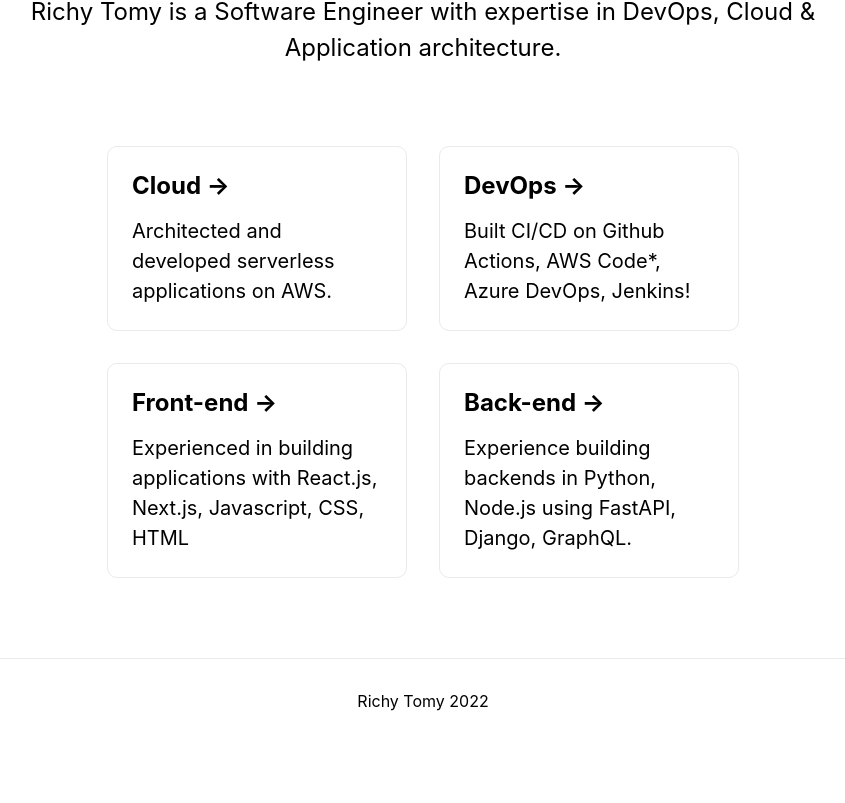
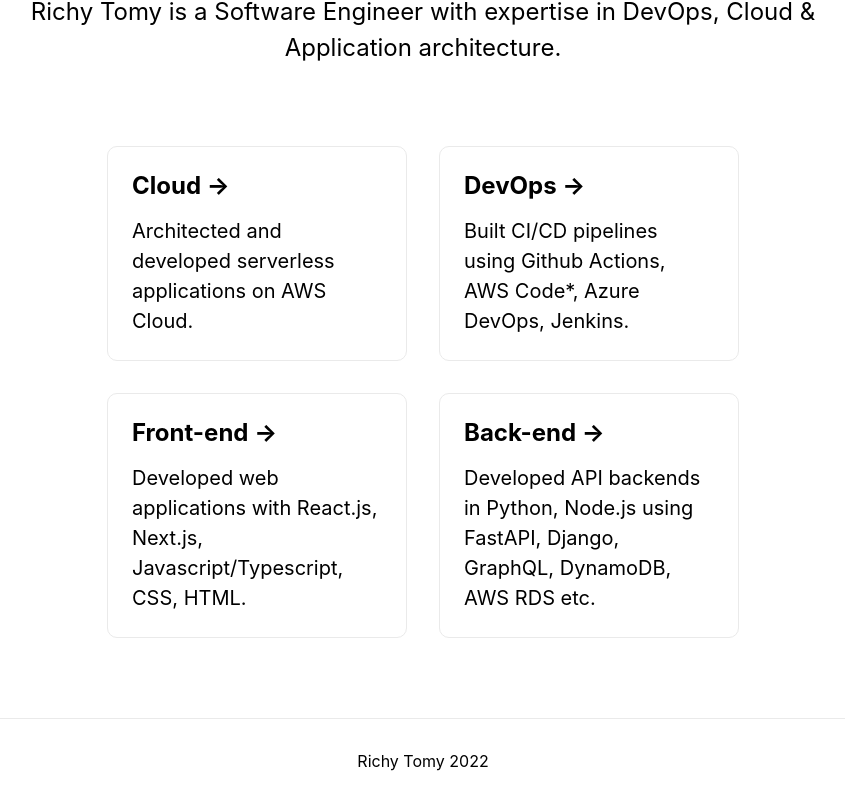
Before and after one commit to richy-tomy-mck/richytomy.com, a Next.js app: page / in a window 1280 px wide. Shown: the part 408-1211 px from the top of the page, without its empty margins (217-1062 px from the left). Before the commit the page ends 1151 px from the top, so only its background shows below. Built offline with nearby package versions, Linux system fonts and the light colour scheme.

Commit message:
formatting

```diff
--- a/pages/index.tsx
+++ b/pages/index.tsx
@@ -34,19 +34,19 @@ export default function Home():any {
         <div className={styles.grid}>
           <a className={styles.card}>
             <h2>Cloud &rarr;</h2>
-            <p>Architected and developed serverless applications on AWS.</p>
+            <p>Architected and developed serverless applications on AWS Cloud.</p>
           </a>
 
           <a className={styles.card}>
             <h2>DevOps &rarr;</h2>
-            <p>Built CI/CD on Github Actions, AWS Code*, Azure DevOps, Jenkins!</p>
+            <p>Built CI/CD pipelines using Github Actions, AWS Code*, Azure DevOps, Jenkins.</p>
           </a>
 
           <a
             className={styles.card}
           >
             <h2>Front-end &rarr;</h2>
-            <p>Experienced in building applications with React.js, Next.js, Javascript, CSS, HTML</p>
+            <p>Developed web applications with React.js, Next.js, Javascript/Typescript, CSS, HTML.</p>
           </a>
 
           <a
@@ -54,7 +54,7 @@ export default function Home():any {
           >
             <h2>Back-end &rarr;</h2>
             <p>
-              Experience building backends in Python, Node.js using FastAPI, Django, GraphQL.
+              Developed API backends in Python, Node.js using FastAPI, Django, GraphQL, DynamoDB, AWS RDS etc.
             </p>
           </a>
         </div>
```
